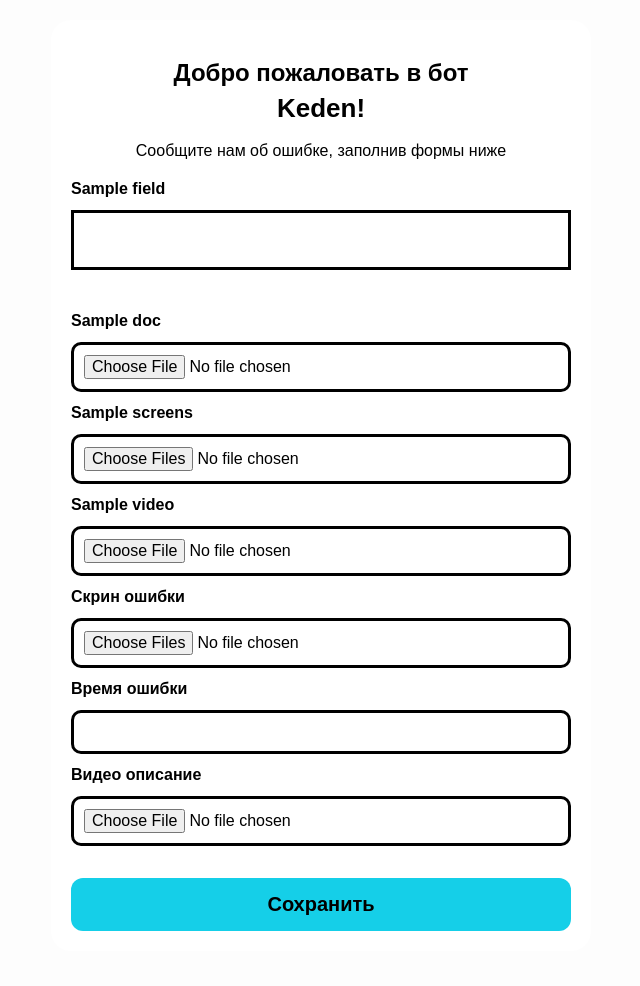
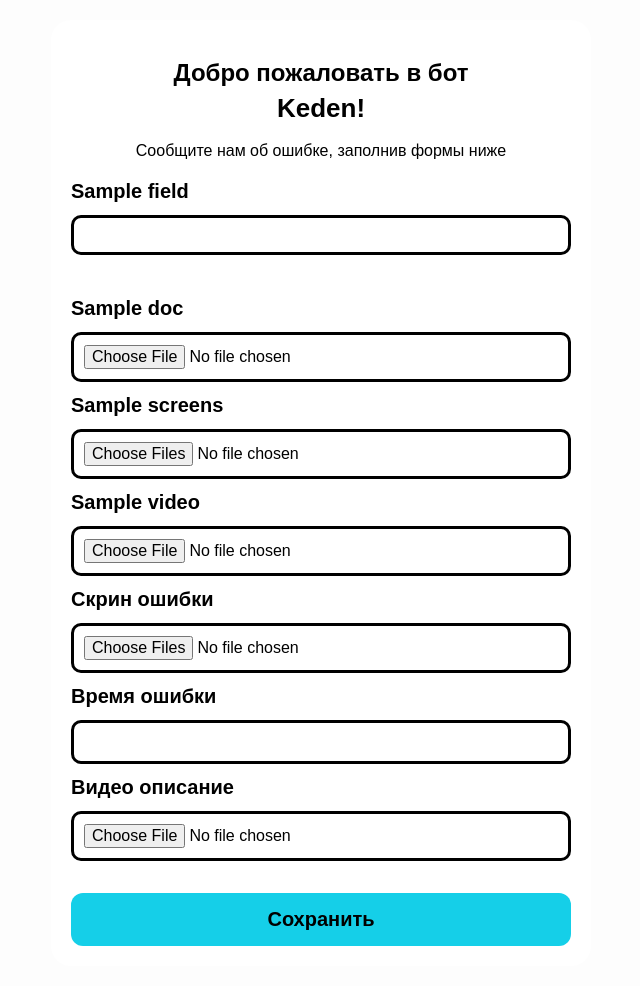
Before and after one commit to iceultanbrynza/keden-bot-backend, a Django app: template kedenwebpages/templates/kedenwebpages/bugreport.html in a window 1280 px wide. Shown: the whole page, without its empty margins (319-959 px from the left). Before the commit the page ends 931 px from the top, so only its background shows below. Run offline with Django 5.2, Linux system fonts and the light colour scheme; the template is opened without the code that fills it: most values are stand-ins (such as "Sample title", 1, 10 or a date in 2020); some libraries are stand-ins or nearby versions.

Commit message:
version 6.2

```diff
--- a/kedenwebpages/static/kedenwebpages/scriptuved.js
+++ b/kedenwebpages/static/kedenwebpages/scriptuved.js
@@ -16,12 +16,13 @@ document.addEventListener("DOMContentLoaded", () => {
         });
     });
 
-
     const form = document.getElementById("user-form");
     const submitButton = form.querySelector("button[type=submit]");
     const loader = document.getElementById("loader-overlay");
     const module_id = window.appData?.module_id;
     const role = window.appData?.role;
+    const message_id = window.appData?.message_id;
+    const chat_id = tg.chatId;
     let url;
     const MAX_SIZE = 50 * 1024 * 1024;
 
@@ -128,9 +129,9 @@ document.addEventListener("DOMContentLoaded", () => {
 
         }
         if(role == 'uved') {
-            url = "https://keden-bot-backend.onrender.com/kedenbot/uved"
+            url = `https://keden-bot-backend.onrender.com/kedenbot/uved?msg_id=${message_id}&chat_id=${chat_id}`
         } else{
-            url = "https://keden-bot-backend.onrender.com/kedenbot/udl"
+            url = `https://keden-bot-backend.onrender.com/kedenbot/udl?msg_id=${message_id}&chat_id=${chat_id}`
         }
         try {
             const response = await fetch(url, {
--- a/kedenwebpages/static/kedenwebpages/style.css
+++ b/kedenwebpages/static/kedenwebpages/style.css
@@ -41,7 +41,7 @@ form {
 
 label {
   font-weight: bold;
-  font-size: 16px;
+  font-size: 20px;
 }
 
 input {
@@ -54,12 +54,14 @@ input {
 
 textarea.auto-resize {
   width: 100%;
-  min-height: 60px;
+  min-height: 40px;
   max-height: 200px;
   overflow: hidden;
   resize: none;
   border: 3px solid black;
   box-sizing: border-box;
+  font-size: 16px;
+  border-radius: 10px;
 }
 
 .btn {
--- a/kedenwebpages/templates/kedenwebpages/bugreport.html
+++ b/kedenwebpages/templates/kedenwebpages/bugreport.html
@@ -54,7 +54,8 @@
   <script>
     window.appData = {
       module_id: "{{ module_id|escapejs }}",
-      role: "{{ role|escapejs }}"
+      role: "{{ role|escapejs }}",
+      message_id: "{{ message_id|escapejs }}"
     };
   </script>
   <script src="{% static 'kedenwebpages/scriptuved.js' %}"></script>
```
Also changed, not shown: kedenwebpages/views.py (+7 -4 lines).
